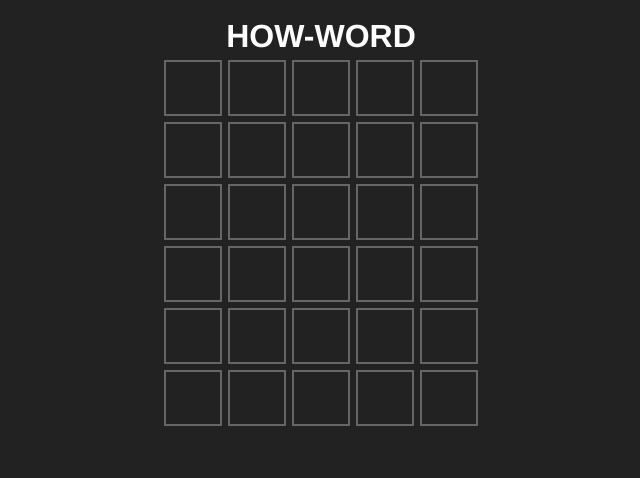
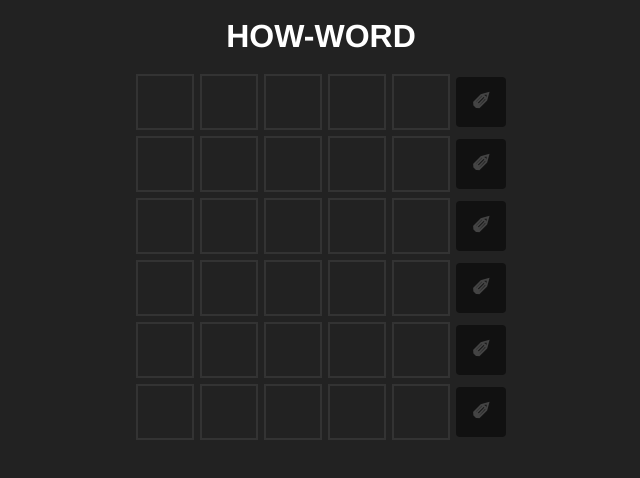
Before and after one commit to KateHoward10/how-word, a Vue app: page / in a window 1280 px wide. Shown: the top 478 px of the page, without its empty margins (319-959 px from the left). Built offline with nearby package versions, Linux system fonts and the light colour scheme.

Commit message:
Check each guess before styling inputs

```diff
--- a/src/App.vue
+++ b/src/App.vue
@@ -1,11 +1,14 @@
 <template>
   <h1 @click="generateWord">How-word</h1>
-  <Row :currentWord="currentWord" />
-  <Row />
-  <Row />
-  <Row />
-  <Row />
-  <Row />
+  <p>{{ message }}</p>
+  <Row
+    v-for="(guess, i) in guesses"
+    :key="i"
+    :checkGuess="(g) => checkGuess(i, g)"
+    :currentWord="currentWord"
+    :disabled="!currentWord || guesses.filter(g => g).length < i"
+    :checked="guesses.filter(g => g).length > i"
+  />
 </template>
 
 <script>
@@ -17,6 +20,8 @@ export default {
   name: 'App',
   setup() {
     const currentWord = ref('');
+    const guesses = ref(['','','','','','']);
+    const message = ref('');
 
     function generateWord() {
       let newWord = randomWords({ exactly: 1, maxLength: 5 });
@@ -28,7 +33,14 @@ export default {
       }
     }
 
-    return { currentWord, generateWord };
+    function checkGuess(index, guess) {
+      guesses.value[index] = guess;
+      if (guess === currentWord.value) {
+        message.value = "Well done!";
+      }
+    }
+
+    return { currentWord, guesses, generateWord, checkGuess, message };
   },
   components: {
     Row
--- a/src/components/Row.vue
+++ b/src/components/Row.vue
@@ -8,11 +8,17 @@
       maxlength="1"
       class="square"
       :class="{
-        'incorrect': l && !currentWord.includes(l),
-        'right-letter': l && currentWord.includes(l) && currentWord[i] !== l,
-        'right-place': l && currentWord[i] === l
+        'incorrect': checked && l && !currentWord.includes(l),
+        'right-letter': checked && l && currentWord.includes(l) && currentWord[i] !== l,
+        'right-place': checked && l && currentWord[i] === l
       }"
+      :disabled="disabled"
     />
+    <button
+      @click="checkGuess(guess.join(''))"
+      class="submit-button"
+      :disabled="!guess.every(l => l)"
+    >✐</button>
  </div>
 </template>
 
@@ -28,6 +34,9 @@ export default {
   },
   props: {
     currentWord: String,
+    checkGuess: Function,
+    disabled: Boolean,
+    checked: Boolean
   },
 }
 </script>
@@ -42,8 +51,8 @@ export default {
 }
 
 .square {
-  height: 15vw;
-  width: 15vw;
+  height: 10vw;
+  width: 10vw;
   max-height: 50px;
   max-width: 50px;
   background-color: transparent;
@@ -61,6 +70,10 @@ export default {
   border-color: #eee;
 }
 
+.square:disabled {
+  border-color: #333;
+}
+
 .right-place {
   background-color: green;
   border-color: green;
@@ -75,4 +88,27 @@ export default {
 .incorrect {
   background-color: #666;
 }
+
+.submit-button {
+  height: 10vw;
+  width: 10vw;
+  max-height: 50px;
+  max-width: 50px;
+  background-color: #000;
+  border: none;
+  border-radius: 4px;
+  color: #fff;
+  font-size: 24px;
+  font-weight: bold;
+  text-align: center;
+  margin: 3px;
+  outline: none;
+  cursor: pointer;
+}
+
+.submit-button:disabled {
+  background-color: #111;
+  color: #444;
+  cursor: default;
+}
 </style>
```
